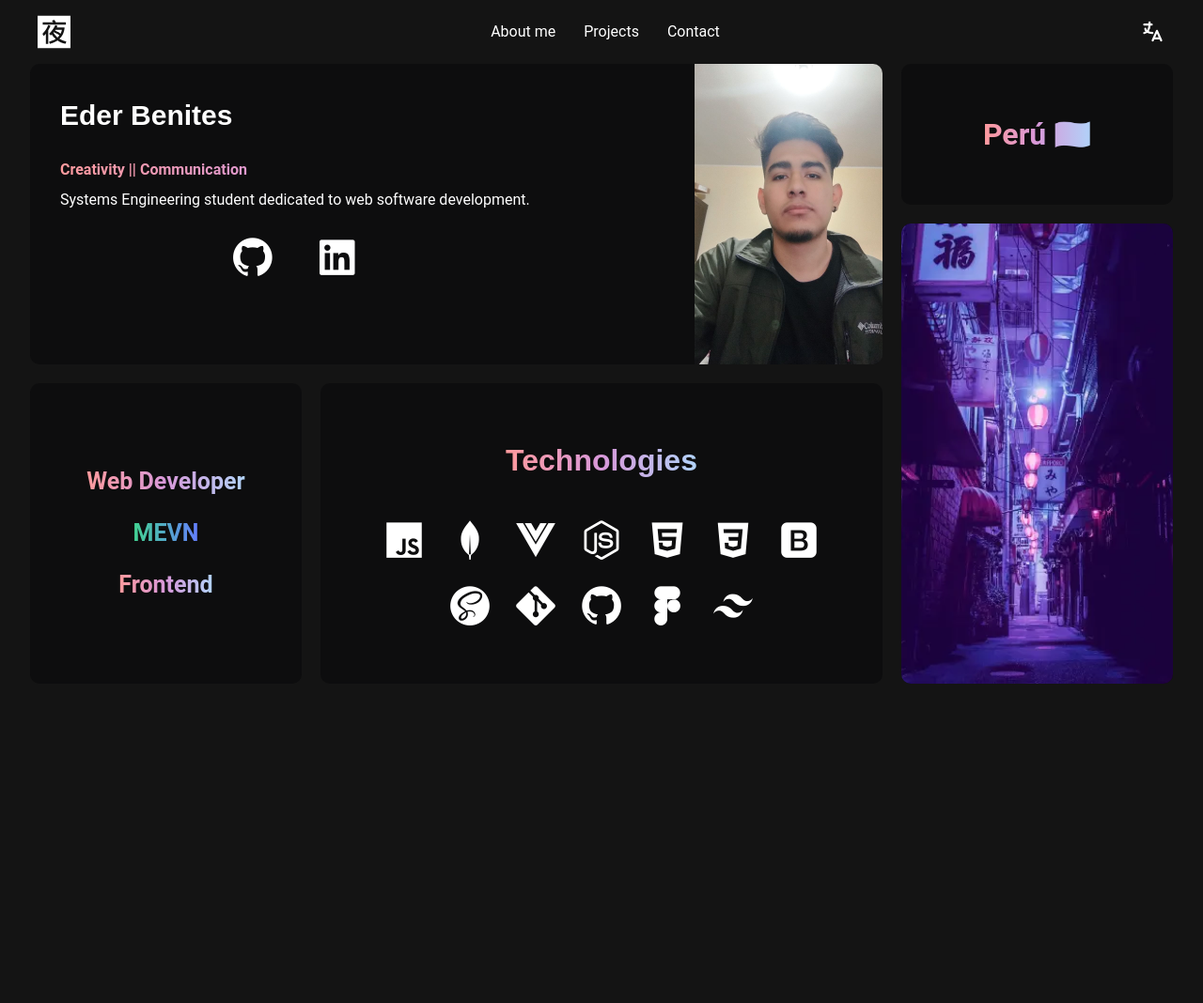
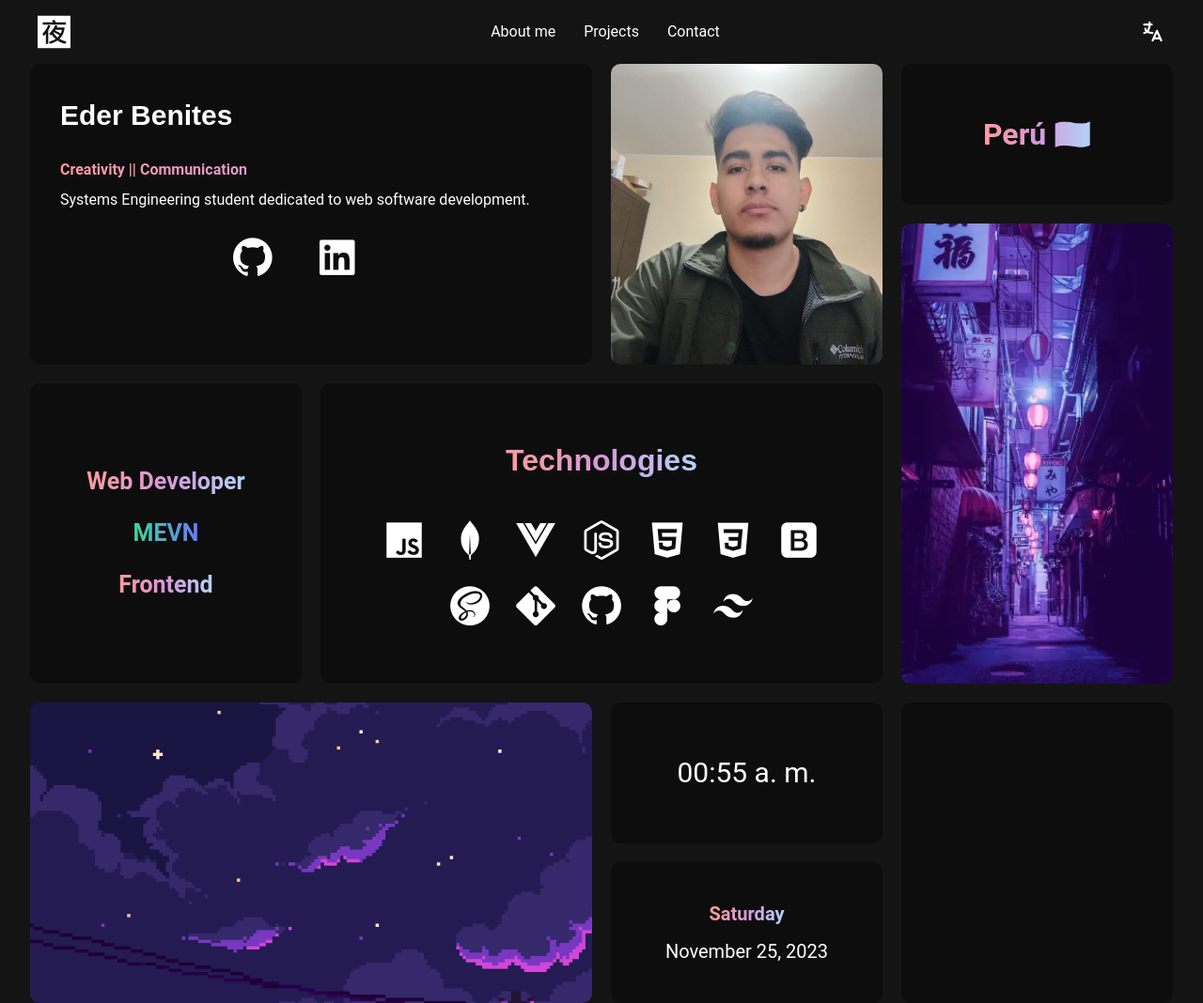
Before and after one commit to S4vi0r17/Portfolio, a website: page portfoliov3/index.html in a window 1280 px wide. Shown: the whole page at 94% size. Drawn offline with nearby package versions, Linux system fonts and the light colour scheme.

Commit message:
Main section complete and it have a spaghetti code. I will refactor it later.

```diff
--- a/portfoliov3/index.html
+++ b/portfoliov3/index.html
@@ -47,9 +47,9 @@
               </div>
             </div>
           </div>
-          <div class="block__image">
-            <img src="src/img/me.jpg" alt="me" />
-          </div>
+        </div>
+        <div class="block block__image">
+          <img src="src/img/me.jpg" alt="me" />
         </div>
         <div class="block block--location">
           <p class="text-gradient">Perú 🇵🇪</p>
@@ -81,6 +81,21 @@
             <img src="src/img/china.png" alt="china" />
           </div>
         </div>
+        <div class="block">
+          <div class="block--img">
+            <img src="src/img/sudio.png" alt="china" />
+          </div>
+        </div>
+        <div class="block hour">
+          <p>00:55 a. m.</p>
+        </div>
+        <div class="block">
+          <p class="text-gradient">Saturday</p>
+          <p>November 25, 2023</p>
+        </div>
+        <div class="block">
+
+        </div>
       </div>
     </main>
   </body>
--- a/portfoliov3/src/scss/components/_main.scss
+++ b/portfoliov3/src/scss/components/_main.scss
@@ -59,16 +59,24 @@
         margin-bottom: 2rem;
     }
 
-    &__image {
-        width: 20rem;
-    }
-
     &:nth-child(1) {
-        grid-column: span 3;
+        grid-column: span 2;
         grid-row: span 2;
     }
 
     &:nth-child(2) {
+        grid-column: 3 / 4;
+        grid-row: 1 / 3;
+
+        img {
+            width: 100%;
+            height: 32rem;
+            object-fit: cover;
+            border-radius: 1rem;
+        }
+    }
+
+    &:nth-child(3) {
         display: flex;
         align-items: center;
         justify-content: center;
@@ -78,7 +86,7 @@
         }
     }
 
-    &:nth-child(3) {
+    &:nth-child(4) {
         grid-column: 1 / 2;
         grid-row: span 2;
         display: flex;
@@ -92,7 +100,7 @@
         }
     }
 
-    &:nth-child(4) {
+    &:nth-child(5) {
         grid-column: 2 / 4;
         grid-row: span 2;
         display: flex;
@@ -119,7 +127,7 @@
         }
     }
 
-    &:nth-child(5) {
+    &:nth-child(6) {
         grid-column: 4 / 5;
         grid-row: 2 / span 3;
 
@@ -130,6 +138,45 @@
             border-radius: 1rem;
         }
 
+    }
+
+    &:nth-child(7) {
+        grid-row: span 2;
+        grid-column: span 2;
+
+        img {
+            width: 100%;
+            height: 32rem;
+            object-fit: cover;
+            border-radius: 1rem;
+        }
+    }
+
+    &:nth-child(8) {
+        display: flex;
+        align-items: center;
+        justify-content: center;
+
+        p {
+            font-size: 3rem;
+        }
+    }
+
+    &:nth-child(9) {
+        grid-row: 6 / 7;
+        grid-column: 3 / 4;
+        display: flex;
+        flex-direction: column;
+        align-items: center;
+        justify-content: center;
+
+        p {
+            font-size: 2rem;
+        }
+    }
+
+    &:nth-child(10) {
+        grid-row: span 2;
     }
 }
 
```
Also changed, not shown: portfoliov3/build/css/app.css, portfoliov3/build/img/sudio.png (added), portfoliov3/portfoliov3.png (added), portfoliov3/src/img/sudio.png (added), 1 other file.
